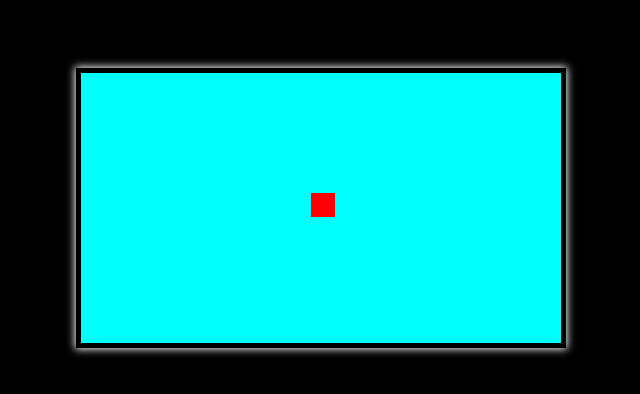
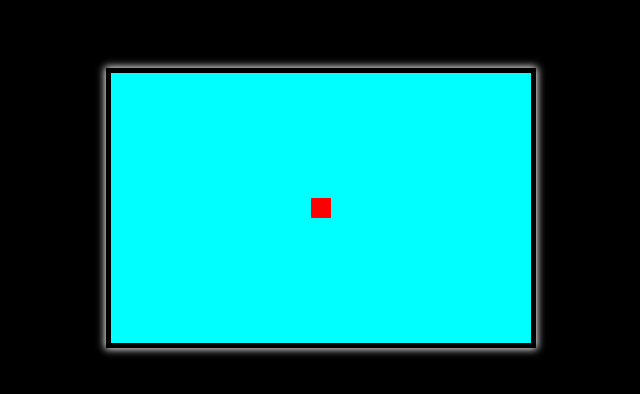
Before and after one commit to vitorlanaro07/studying_js, a plain HTML site: page projects_js/game/game.html in a window 1280 px wide. Shown: the part 192-586 px from the top of the page, without its empty margins (319-959 px from the left). Drawn offline with Linux system fonts and the light colour scheme.

Commit message:
improve and clean code

```diff
--- a/projects_js/game/game.html
+++ b/projects_js/game/game.html
@@ -16,12 +16,17 @@
   </div> -->
 
 <script>
+  const LIMIT_AREA_X = 400;
+  const LIMIT_AREA_Y = 250;
+  const SIZE_PLAYER_X = 20;
+  const SIZE_PLAYER_Y = 20;
   var myGamePiece;
   var mySound;
 
 
+
   function startGame() {
-    myGamePiece = new component(24, 24, 'red', 230, 120);
+    myGamePiece = new component(SIZE_PLAYER_X, SIZE_PLAYER_Y, 'red', (LIMIT_AREA_X / 2), (LIMIT_AREA_Y / 2));
     mySound = new sound('./sound.mp3');
     myGameArea.start();
 
@@ -30,8 +35,8 @@
   var myGameArea = {
     canvas: document.createElement('canvas'),
     start: function() {
-        this.canvas.width = 480,
-        this.canvas.height = 270,
+        this.canvas.width = LIMIT_AREA_X + SIZE_PLAYER_X,
+        this.canvas.height = LIMIT_AREA_Y + SIZE_PLAYER_Y,
         this.context = this.canvas.getContext('2d'),
         document.body.insertBefore(this.canvas, document.body.childNodes[0]);
         this.interval = setInterval(updateGameArea, 20);
@@ -49,11 +54,21 @@
     }
   }
 
-  // function confereX (x){
-  //   if (this.x > 0) {
-
-  //   }
-  // }
+  function conferCoordinate(element, coor, direction){
+    if(direction == 'x'){
+      if(element.x < 0){
+      element.x = 0;
+      }else{
+        element.x = coor;
+      }
+    } else {
+      if(element.y < 0){
+        element.y = 0;
+      }else{
+        element.y = coor;
+      }
+    }
+  }
 
   function component(width, height, color, x, y){
     this.width = width;
@@ -61,18 +76,8 @@
     this.speedX = 0;
     this.speedY = 0;
 
-    if (this.x < 0){
-      this.x = 0;
-    }else{
-      this.x = x;
-    }
-
-    if (this.y < 0){
-      this.y = 0;
-    } else{
-      this.y = y;
-    }
-
+    conferCoordinate(this, x, 'x');
+    conferCoordinate(this, y, 'y');
 
     this.update = function(){
       ctx = myGameArea.context;
@@ -89,16 +94,16 @@
         }
         ctx.fillRect(this.x, this.y, this.width, this.height);
       }
-      if (this.x >= 455 || this.y >= 245){
-        if (this.x >= 455){
-          this.x = 455;
+      if (this.x >= LIMIT_AREA_X || this.y >= LIMIT_AREA_Y){
+        if (this.x >= LIMIT_AREA_X){
+          this.x = LIMIT_AREA_X;
         }
-        if (this.y >= 245){
-          this.y = 245;
+        if (this.y >= LIMIT_AREA_Y){
+          this.y = LIMIT_AREA_Y;
         }
         ctx.fillRect(this.x, this.y, this.width, this.height);
       }
-      console.log(this.x, this.y);
+
     }
     this.newPos = function(){
       this.x += this.speedX;
```
